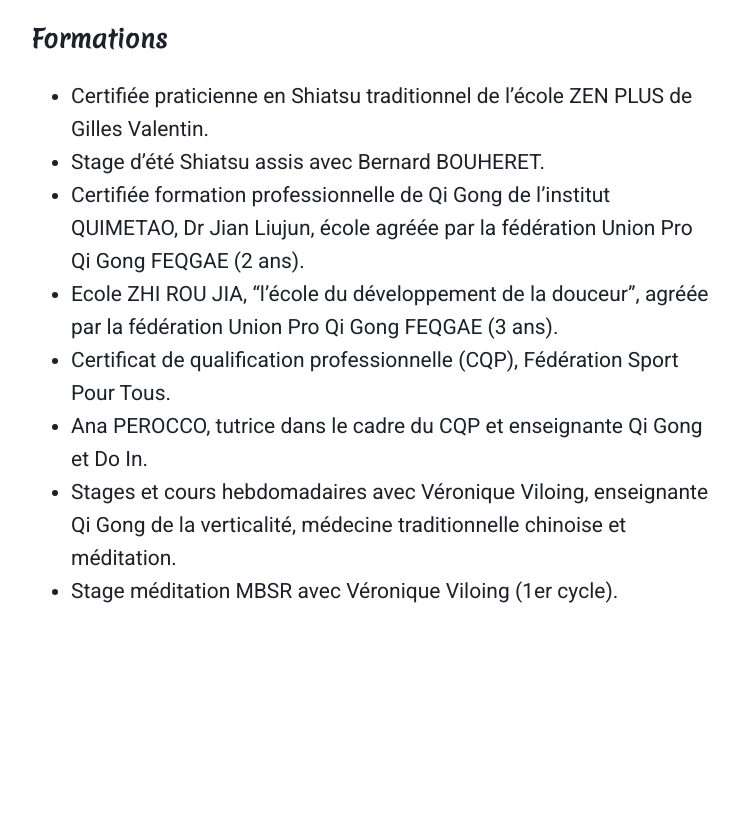
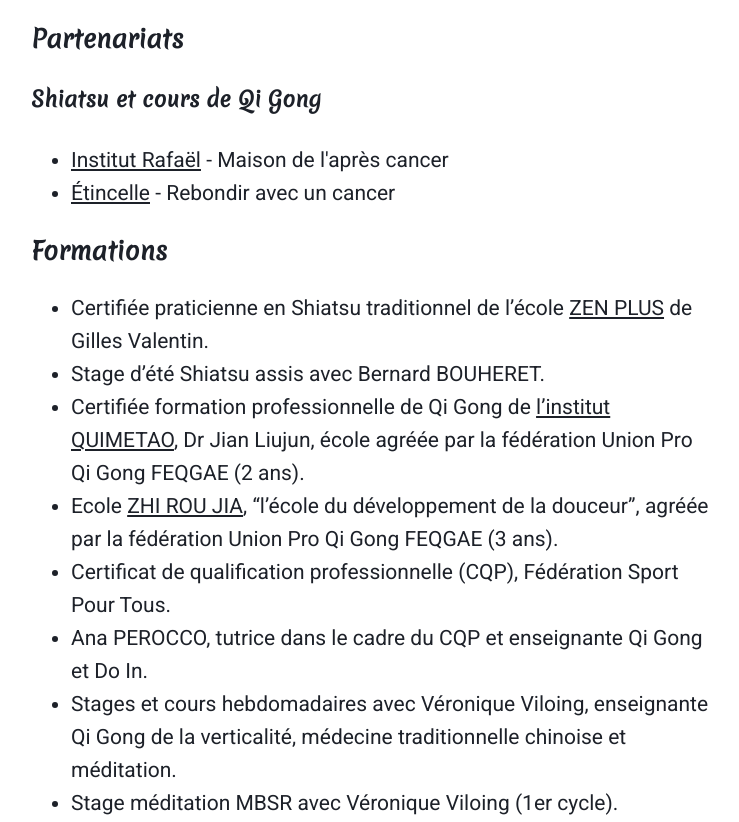
Before and after one commit to alexbensimon/maman, a Gatsby site: page / in a window 1280 px wide. Shown: the part 2655-3477 px from the top of the page, without its empty margins (269-1008 px from the left). Before the commit the page ends 3304 px from the top, so only its background shows below. Built offline with nearby package versions, Linux system fonts and the light colour scheme; Gatsby itself is replaced by a stand-in of ours.

Commit message:
Ajoute partenariats

```diff
--- /dev/null
+++ b/src/components/base-link.js
@@ -0,0 +1,14 @@
+import styled from '@emotion/styled';
+import React from 'react';
+
+export const BaseLink = ({ children, href }) => (
+  <Link href={href} target="_blank" rel="noopener noreferrer">
+    {children}
+  </Link>
+);
+
+const Link = styled.a`
+  font-family: 'Roboto', sans-serif;
+  text-decoration: underline;
+  margin-bottom: 15px;
+`;
--- a/src/pages/index.js
+++ b/src/pages/index.js
@@ -4,6 +4,7 @@ import Img from 'gatsby-image';
 import React from 'react';
 import Helmet from 'react-helmet';
 import { MdWarning } from 'react-icons/md';
+import { BaseLink } from '../components/base-link';
 import { BaseHead } from '../components/basehead';
 import { Content } from '../components/content';
 import { Header } from '../components/header/header';
@@ -99,21 +100,41 @@ export default ({ data, location }) => (
           alt="Marielle appuie ses mains sur le dos d'un homme allongé"
         />
       </ImgPortraitContainer>
+      <h3>Partenariats</h3>
+      <h4>Shiatsu et cours de Qi Gong</h4>
+      <ul>
+        <li>
+          <BaseLink href="https://institut-rafael.fr/">
+            Institut Rafaël
+          </BaseLink>{' '}
+          - Maison de l'après cancer
+        </li>
+        <li>
+          <BaseLink href="http://www.etincelle.asso.fr/">Étincelle</BaseLink> -
+          Rebondir avec un cancer
+        </li>
+      </ul>
       <h3>Formations</h3>
       <ul>
         <li>
-          Certifiée praticienne en Shiatsu traditionnel de l’école ZEN PLUS de
-          Gilles Valentin.
+          Certifiée praticienne en Shiatsu traditionnel de l’école{' '}
+          <BaseLink href="http://zen-plus.fr/">ZEN PLUS</BaseLink> de Gilles
+          Valentin.
         </li>
         <li>Stage d’été Shiatsu assis avec Bernard BOUHERET.</li>
         <li>
-          Certifiée formation professionnelle de Qi Gong de l’institut QUIMETAO,
-          Dr Jian Liujun, école agréée par la fédération Union Pro Qi Gong
+          Certifiée formation professionnelle de Qi Gong de{' '}
+          <BaseLink href="https://www.quimetao.fr/">
+            l’institut QUIMETAO
+          </BaseLink>
+          , Dr Jian Liujun, école agréée par la fédération Union Pro Qi Gong
           FEQGAE (2 ans).
         </li>
         <li>
-          Ecole ZHI ROU JIA, “l’école du développement de la douceur”, agréée
-          par la fédération Union Pro Qi Gong FEQGAE (3 ans).
+          Ecole{' '}
+          <BaseLink href="http://www.zhiroujia.com/">ZHI ROU JIA</BaseLink>,
+          “l’école du développement de la douceur”, agréée par la fédération
+          Union Pro Qi Gong FEQGAE (3 ans).
         </li>
         <li>
           Certificat de qualification professionnelle (CQP), Fédération Sport
```
Also changed, not shown: src/pages/infos.js (+6 -15 lines).
